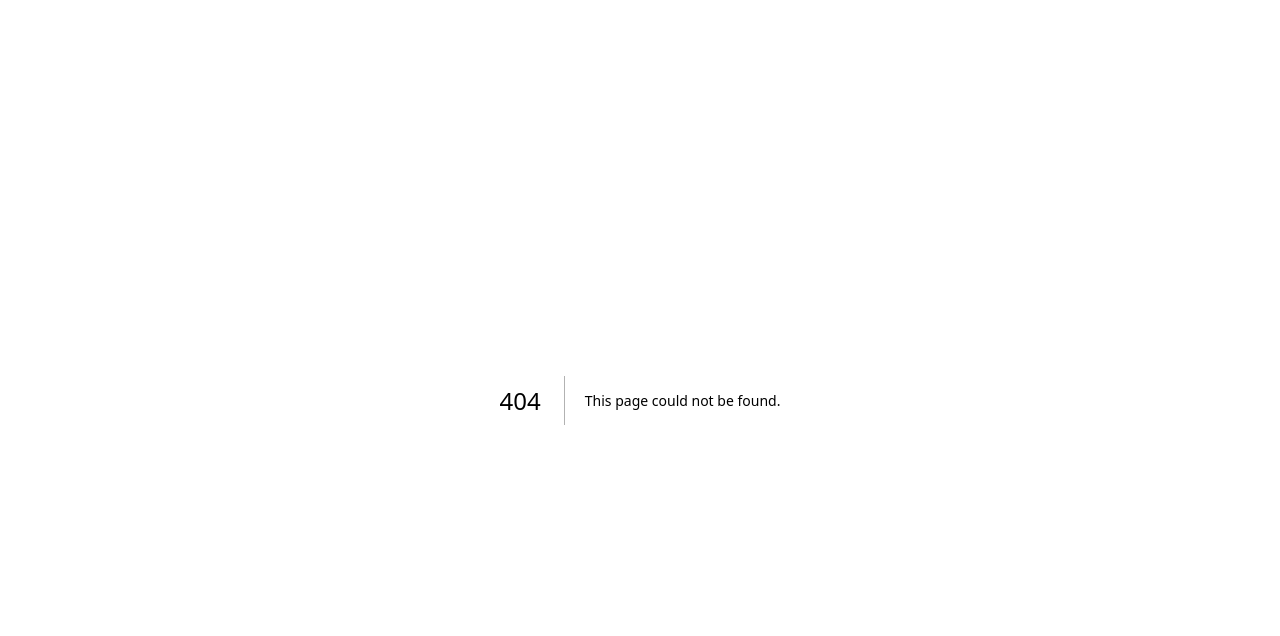
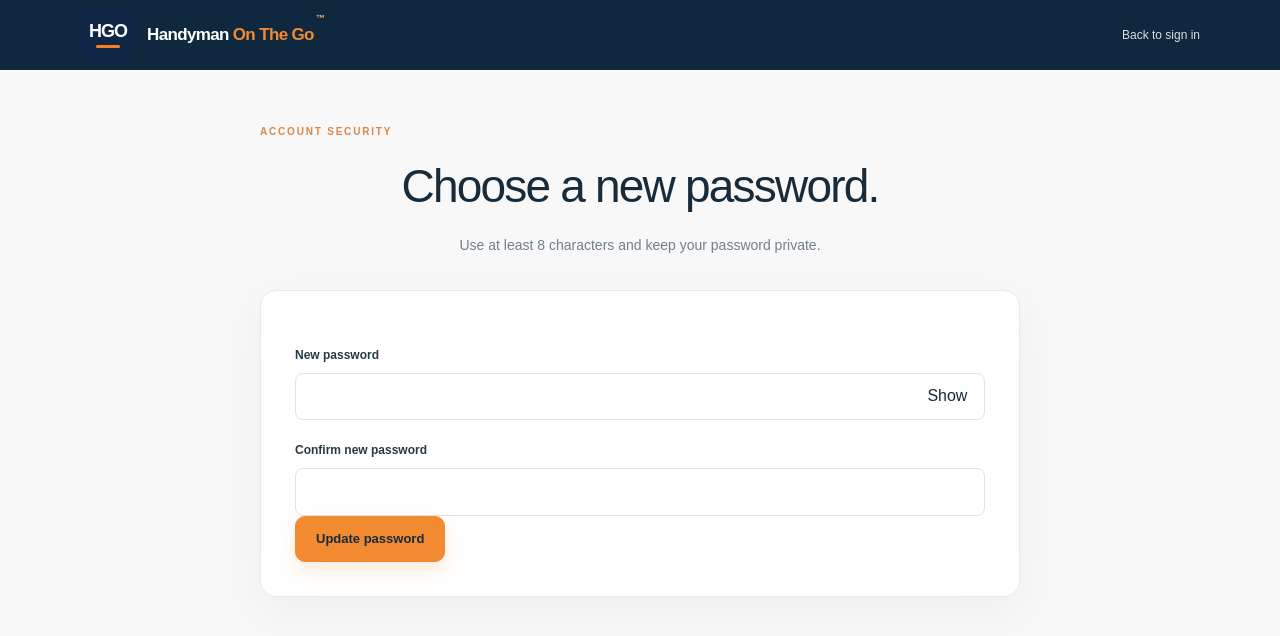
Before and after one commit to marvinmphambela-arch/handyman-on-the-go, a Next.js app: page /reset-password in a window 1280 px wide. Before the commit this address had no page. Shown: the top 636 px of the page. Built offline with nearby package versions, Linux system fonts and the light colour scheme.

Commit message:
Add secure password reset form

```diff
--- /dev/null
+++ b/app/reset-password/page.tsx
@@ -0,0 +1,58 @@
+"use client";
+
+import { useState } from "react";
+import Link from "next/link";
+import { useRouter } from "next/navigation";
+import { createClient } from "@/lib/supabase/client";
+
+export default function ResetPasswordPage() {
+  const router = useRouter();
+  const [password, setPassword] = useState("");
+  const [confirmPassword, setConfirmPassword] = useState("");
+  const [showPassword, setShowPassword] = useState(false);
+  const [busy, setBusy] = useState(false);
+  const [message, setMessage] = useState("");
+  const [error, setError] = useState("");
+
+  async function submit(event: React.FormEvent<HTMLFormElement>) {
+    event.preventDefault();
+    setError(""); setMessage("");
+    if (password !== confirmPassword) { setError("The passwords do not match."); return; }
+    if (password.length < 8) { setError("Your password must be at least 8 characters."); return; }
+    setBusy(true);
+    try {
+      const supabase = createClient();
+      const { error } = await supabase.auth.updateUser({ password });
+      if (error) throw error;
+      setMessage("Your password has been updated. You can now sign in with your new password.");
+      setPassword(""); setConfirmPassword("");
+      window.setTimeout(() => router.push("/login"), 1800);
+    } catch (caught) {
+      setError(caught instanceof Error ? caught.message : "We couldn't update your password. Please request a new reset link.");
+    } finally {
+      setBusy(false);
+    }
+  }
+
+  return <main className="request-page">
+    <header className="request-nav"><div className="container request-nav-inner">
+      <Link className="brand" href="/"><span className="brand-mark"><span className="brand-monogram">HGO</span><span className="brand-underline"/></span><span className="brand-name">Handyman <span className="brand-accent">On The Go</span><sup>™</sup></span></Link>
+      <Link href="/login" className="back-link">Back to sign in</Link>
+    </div></header>
+    <div className="container request-shell">
+      <div className="request-heading"><div className="eyebrow">ACCOUNT SECURITY</div><h1>Choose a new password.</h1><p>Use at least 8 characters and keep your password private.</p></div>
+      <form className="request-card form-step" onSubmit={submit}>
+        <label className="field-label" htmlFor="new-password">New password</label>
+        <div style={{position:"relative"}}>
+          <input id="new-password" type={showPassword ? "text" : "password"} autoComplete="new-password" minLength={8} required value={password} onChange={e=>setPassword(e.target.value)} style={{width:"100%",paddingRight:"4.5rem"}} />
+          <button type="button" onClick={()=>setShowPassword(v=>!v)} aria-label={showPassword ? "Hide password" : "Show password"} style={{position:"absolute",right:"0.75rem",top:"50%",transform:"translateY(-50%)",border:0,background:"transparent",cursor:"pointer",padding:"0.35rem",color:"inherit"}}>{showPassword ? "Hide" : "Show"}</button>
+        </div>
+        <label className="field-label" htmlFor="confirm-password">Confirm new password</label>
+        <input id="confirm-password" type={showPassword ? "text" : "password"} autoComplete="new-password" minLength={8} required value={confirmPassword} onChange={e=>setConfirmPassword(e.target.value)} />
+        {error && <p className="form-error" role="alert">{error}</p>}
+        {message && <p className="privacy-note" role="status">{message}</p>}
+        <button className="btn btn-orange" type="submit" disabled={busy}>{busy ? "Updating..." : "Update password"}</button>
+      </form>
+    </div>
+  </main>;
+}
```
